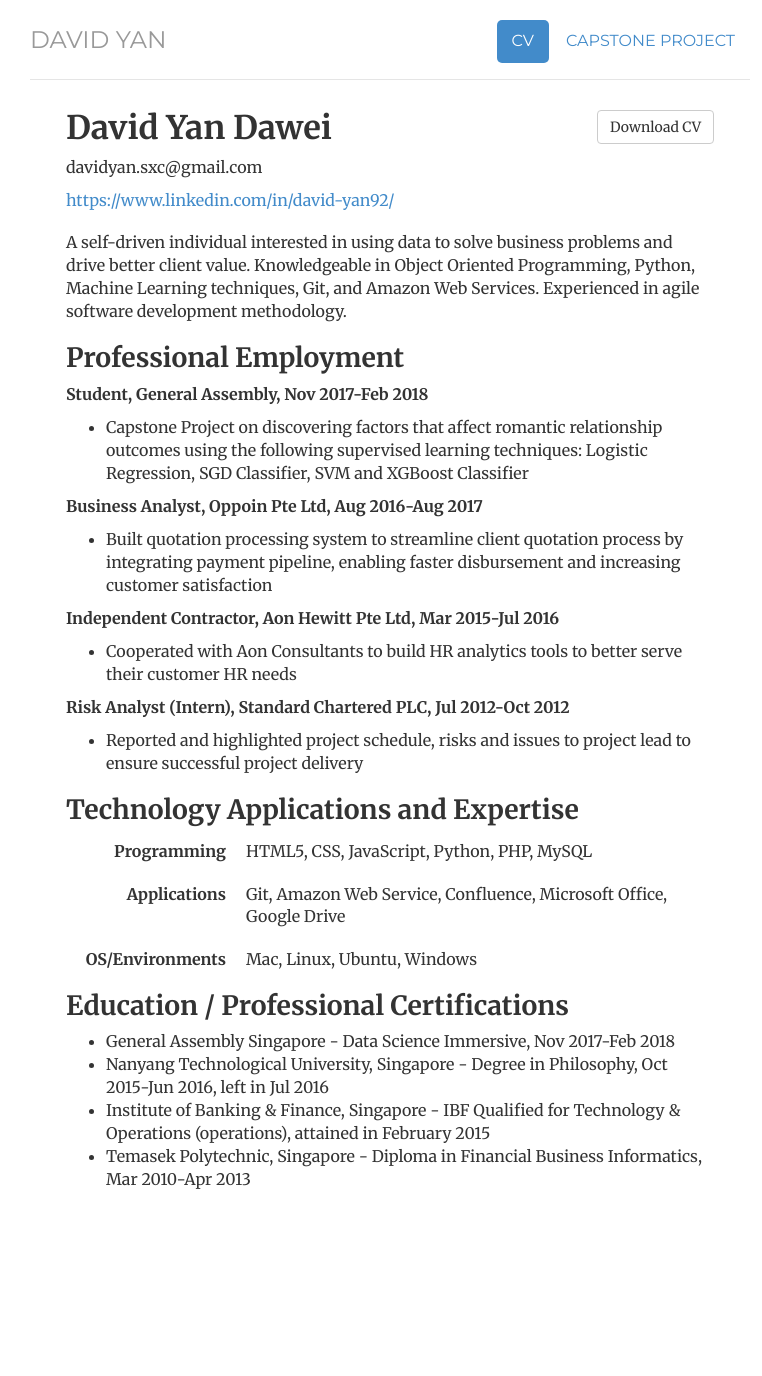
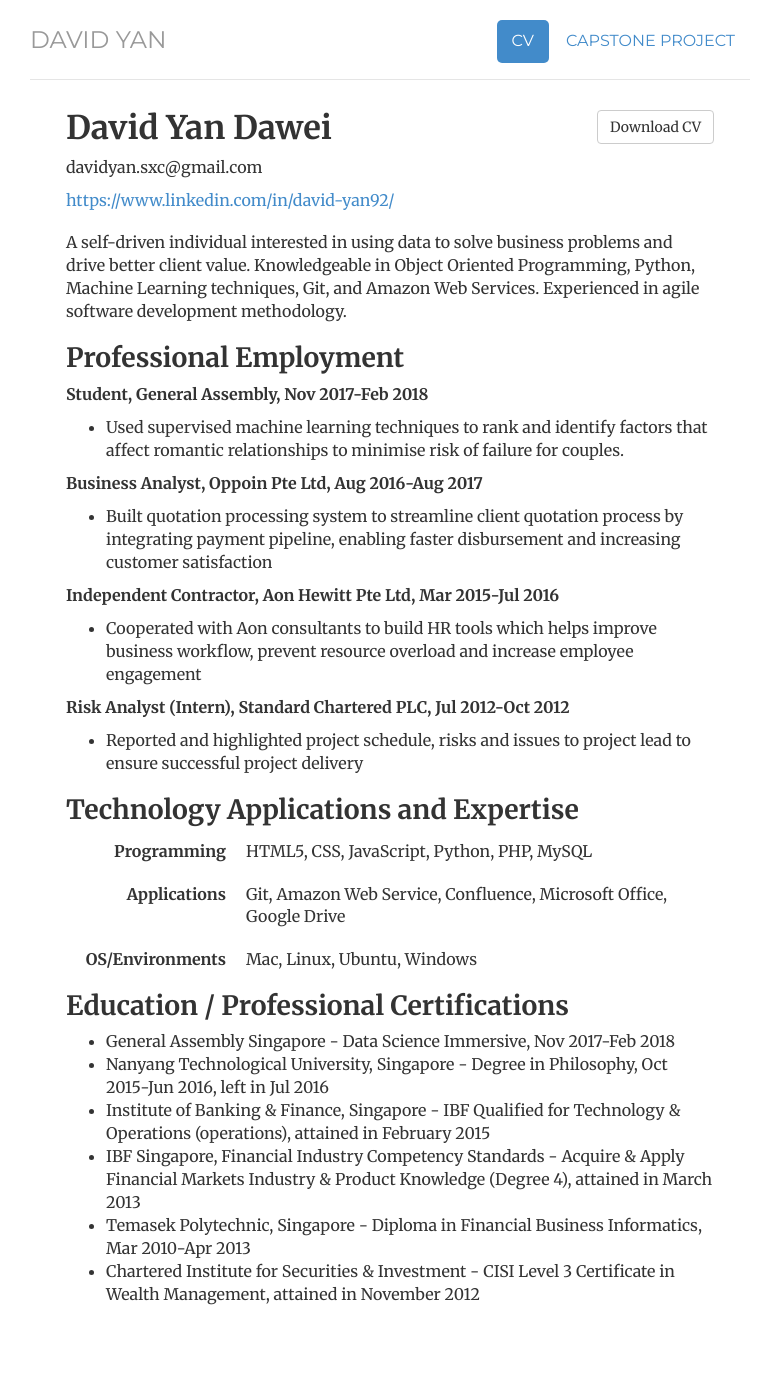
Before and after one commit to davidyan92/davidyan92.github.io, a Jekyll site: the page built from cv/index.html, in a window 1280 px wide. Shown: the whole page, without its empty margins (250-1012 px from the left). Built offline with Jekyll 4.4.1, drawn with Linux system fonts in a browser that asks for light colours; before the commit the page ends 1261 px from its top, so only the background shows below that.

Commit message:
edited website

```diff
--- a/cv/index.html
+++ b/cv/index.html
@@ -23,7 +23,8 @@ description: Current CV for David Yan
 	<h2>Professional Employment</h2>
 	<p><strong>Student, General Assembly, Nov 2017-Feb 2018</strong></p>
 	<ul>
-	<li>Capstone Project on discovering factors that affect romantic relationship outcomes using the following supervised learning techniques: Logistic Regression, SGD Classifier, SVM and XGBoost Classifier</li>
+	<li>Used supervised machine learning techniques to rank and identify factors that affect romantic
+	relationships to minimise risk of failure for couples.</li>
 	</ul>
 
 	<p><strong>Business Analyst, Oppoin Pte Ltd, Aug 2016-Aug 2017</strong></p>
@@ -33,7 +34,8 @@ description: Current CV for David Yan
 
 	<p><strong>Independent Contractor, Aon Hewitt Pte Ltd, Mar 2015-Jul 2016</strong></p>
 	<ul>
-	<li>Cooperated with Aon Consultants to build HR analytics tools to better serve their customer HR needs</li>
+	<li>Cooperated with Aon consultants to build HR tools which helps improve business workflow,
+	prevent resource overload and increase employee engagement</li>
 	</ul>
 
 	<p><strong>Risk Analyst (Intern), Standard Chartered PLC, Jul 2012-Oct 2012</strong></p>
@@ -60,7 +62,11 @@ description: Current CV for David Yan
 		<li>General Assembly Singapore - Data Science Immersive, Nov 2017-Feb 2018</li>
 		<li>Nanyang Technological University, Singapore - Degree in Philosophy, Oct 2015-Jun 2016, left in Jul 2016</li>
 		<li>Institute of Banking & Finance, Singapore - IBF Qualified for Technology & Operations (operations), attained in February 2015</li>
+		<li>IBF Singapore, Financial Industry Competency Standards - Acquire & Apply Financial Markets
+		Industry & Product Knowledge (Degree 4), attained in March 2013</li>
 		<li>Temasek Polytechnic, Singapore - Diploma in Financial Business Informatics, Mar 2010-Apr 2013</li>
+		<li>Chartered Institute for Securities & Investment - CISI Level 3 Certificate in Wealth Management,
+		attained in November 2012</li>
 	</ul>
 
 </div>
--- a/index.html
+++ b/index.html
@@ -12,8 +12,9 @@ description: David, I like to let my mind wander when i get the chance.
 		<img class="img-circle avatar" alt="David Yan Dawei" src="img/DSC_6708.png">
 	</div>
 	<div itemscope itemtype="http://data-vocabulary.org/Person" class="col-sm-8">
-		<p class="lead">Hi, I'm <span itemprop="name">David Yan</span></p>
-
+		<p class="lead">Hi, I'm <span itemprop="name">David Yan.</span></p>
+		<p>I am first and foremost a spiritual man with a deep longing for inner peace.</p>
+		<p>I am second a fan of this data era that we live in. With data and technological tools within arms reach, personalisation can be delivered directly to your doorstep with ease and sustainability, allowing us to fully embrace the beauty within us.</p>
 	</div>
 </div>
 <!-- </div> -->
```
Also changed, not shown: 1 other file.
